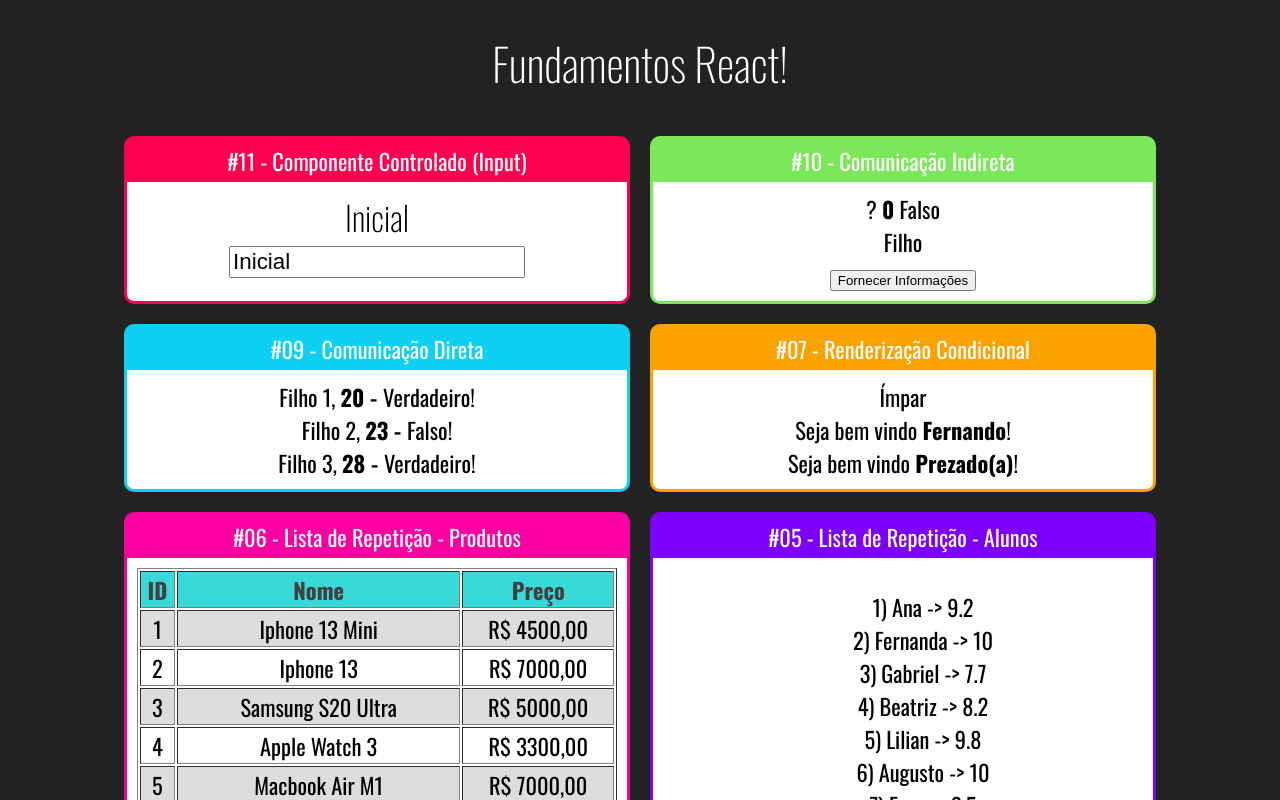
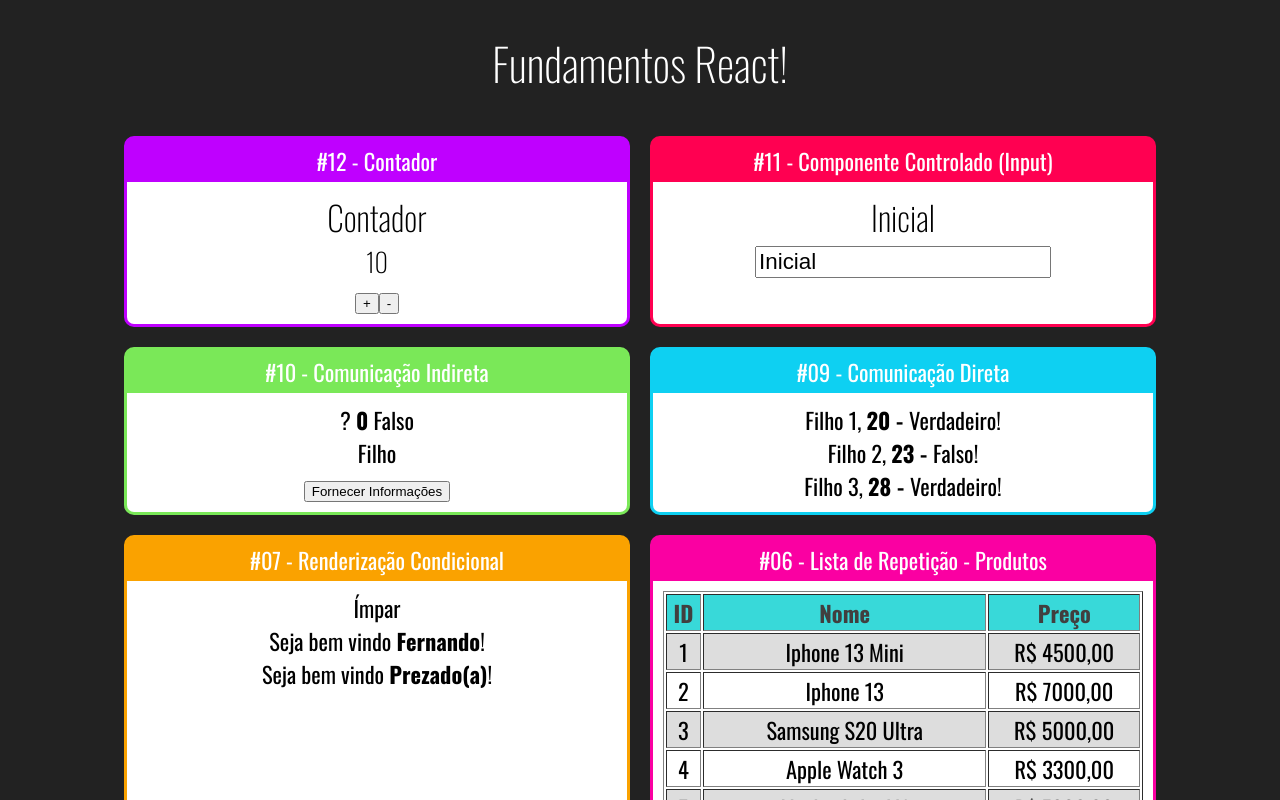
Before and after one commit to thiagoperest/fundamentos-react, a React (Create React App) app: page / in a window 1280 px wide. Shown: the top 800 px of the page. Built offline with nearby package versions, Linux system fonts and the light colour scheme.

Commit message:
Contador

```diff
--- a/src/App.jsx
+++ b/src/App.jsx
@@ -14,6 +14,7 @@ import UsarioInfo from "./components/condicional/UsarioInfo";
 import DiretaPai from "./components/comunicacao/DiretaPai";
 import IndiretaPai from "./components/comunicacao/IndiretaPai";
 import Input from "./components/formulario/Input";
+import Contador from "./components/contador/Contador";
 
 export default () => {
   return (
@@ -21,9 +22,12 @@ export default () => {
       <h1>Fundamentos React!</h1>
 
       <div className="Cards">
+        <Card titulo="#12 - Contador" color="#BF00FF">
+          <Contador numeroInicial={10} />
+        </Card>
 
         <Card titulo="#11 - Componente Controlado (Input)" color="#FF0051">
-          <Input/>
+          <Input />
         </Card>
 
         <Card titulo="#10 - Comunicação Indireta" color="#7AE858">
--- /dev/null
+++ b/src/components/contador/Contador.jsx
@@ -0,0 +1,30 @@
+import React, { Component } from "react";
+
+export default class Contador extends Component {
+  state = {
+    numero: this.props.numeroInicial,
+  };
+
+  inc = () => {
+      this.setState({
+          numero: this.state.numero + 1
+      })
+  }
+
+  dec = () => {
+    this.setState({
+        numero: this.state.numero - 1
+    })
+  }
+
+  render() {
+    return (
+      <div>
+        <h2>Contador</h2>
+        <h3>{this.state.numero}</h3>
+        <button onClick={this.inc}>+</button>
+        <button onClick={this.dec}>-</button>
+      </div>
+    );
+  }
+}
```
